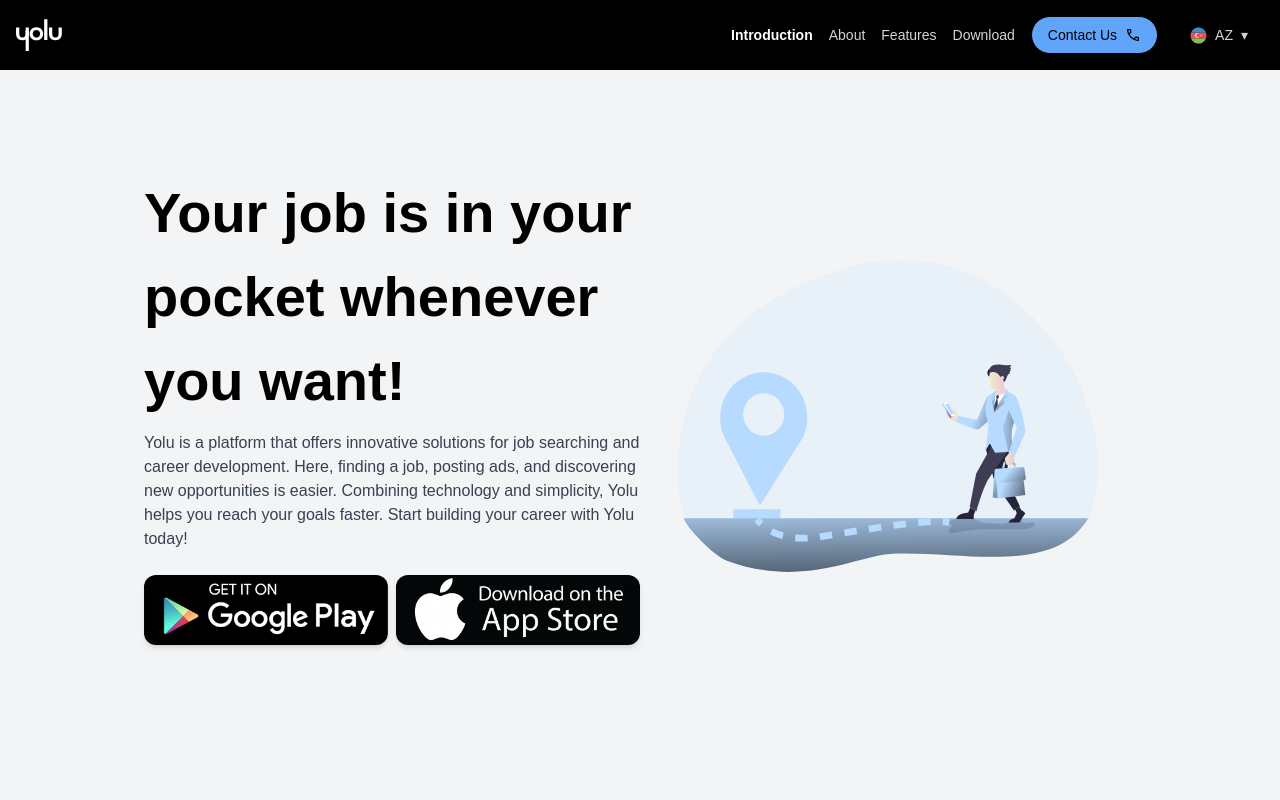
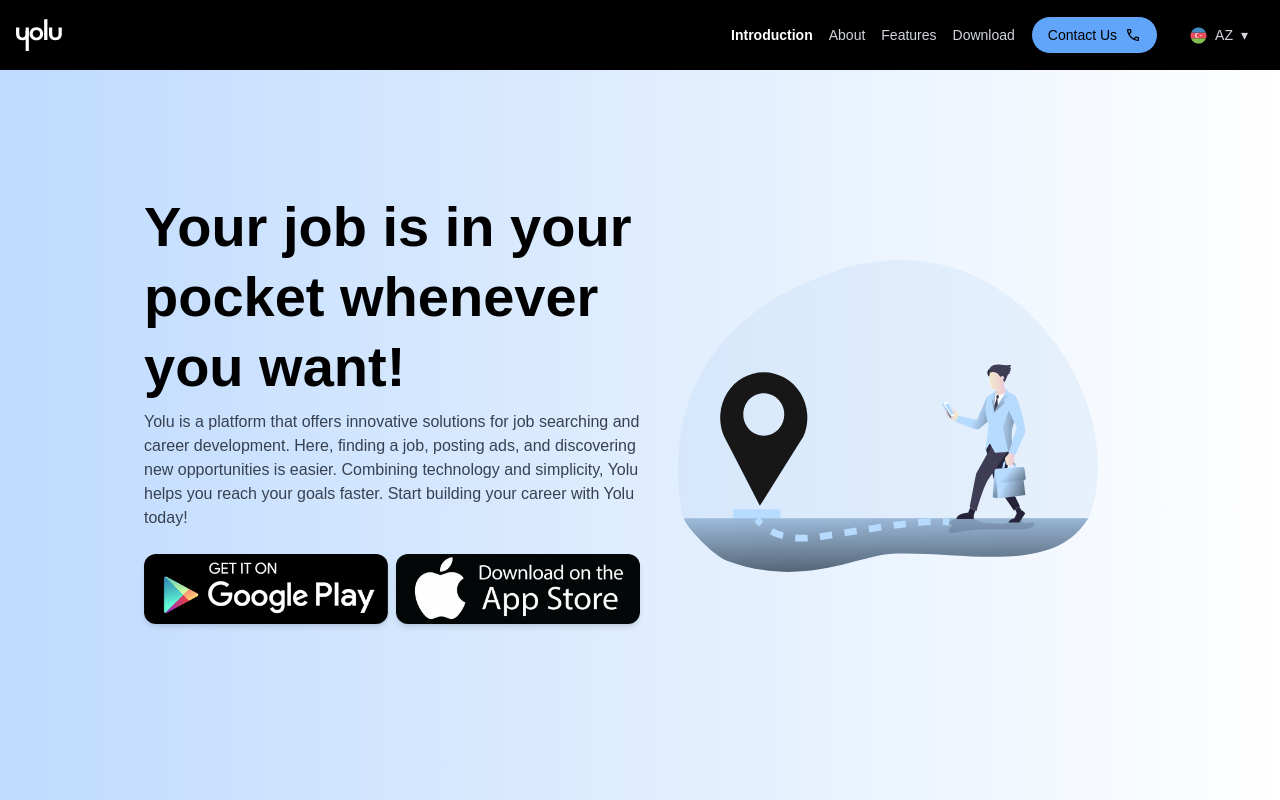
Before and after one commit to hazratAZE/yolu.app, a Next.js app: page /en in a window 1280 px wide. Shown: the top 800 px of the page. Built offline with nearby package versions, Linux system fonts and the light colour scheme.

Commit message:
New desing for intro screen

```diff
--- a/src/app/components/Intro.tsx
+++ b/src/app/components/Intro.tsx
@@ -49,14 +49,16 @@ const Intro = () => {
   return (
     <section
       id="intro"
-      className="relative bg-gray-100 min-h-screen flex items-center bg-cover bg-center w-full md:px-16 lg:px-32 px-2"
+      className="relative min-h-screen flex items-center bg-cover bg-center w-full md:px-16 lg:px-32 px-2 bg-gradient-to-r from-blue-200 to-white"
     >
       {/* İçerik */}
       <div className="container mx-auto flex flex-col md:flex-row items-center px-4 relative z-20">
         {/* Sol Taraf (Yazılar) */}
         <div className="md:w-1/2 text-center md:text-left order-2 mt-0 md:order-1 text-white">
           {/* Başlık */}
-          <h1 className="font-bold text-black mb-2 mt-4">{t("welcome")}</h1>
+          <h1 className="font-bold text-black mb-2 mt-4 leading-tight">
+            {t("welcome")}
+          </h1>
           {/* Kısa Açıklama */}
           <p className="text-gray-700 mx-auto mb-6">{t("welcome_desc")}</p>
           {/* İndir Butonları */}
```
Also changed, not shown: public/icons/workers.svg.
